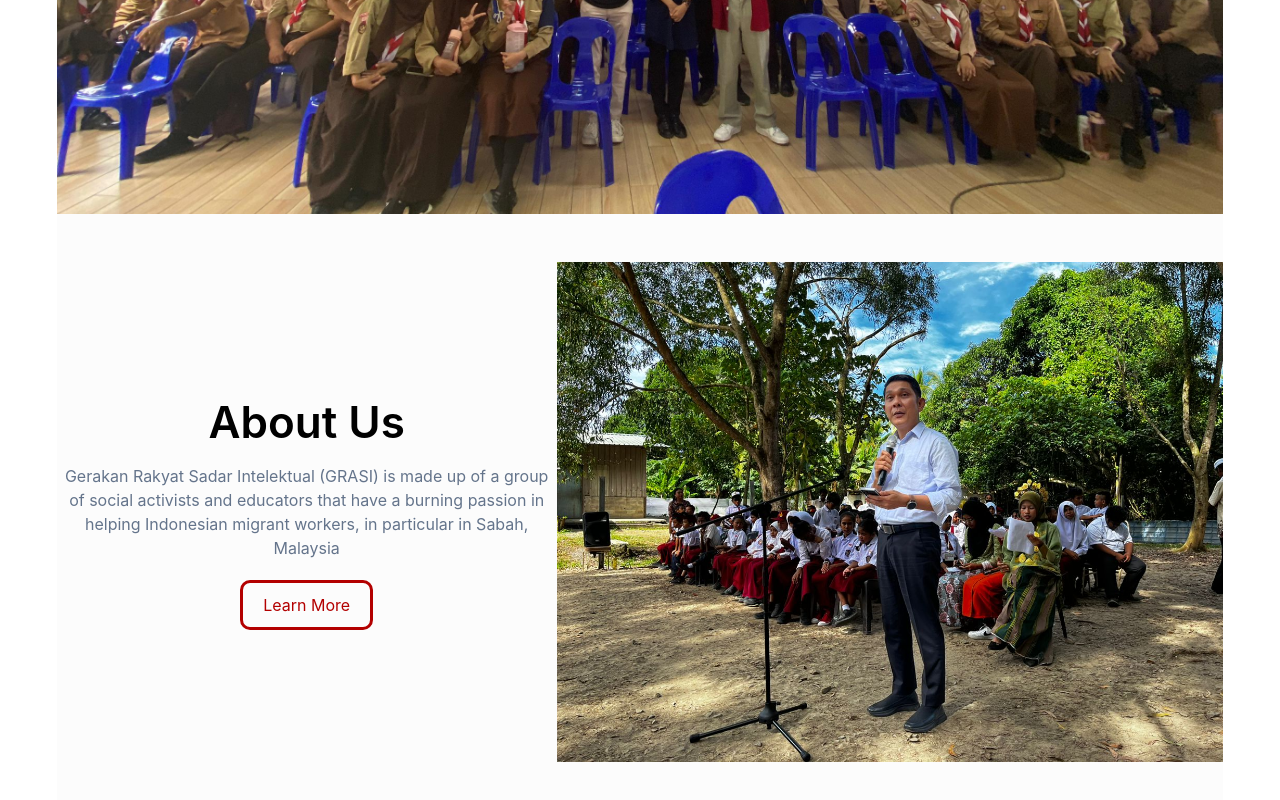
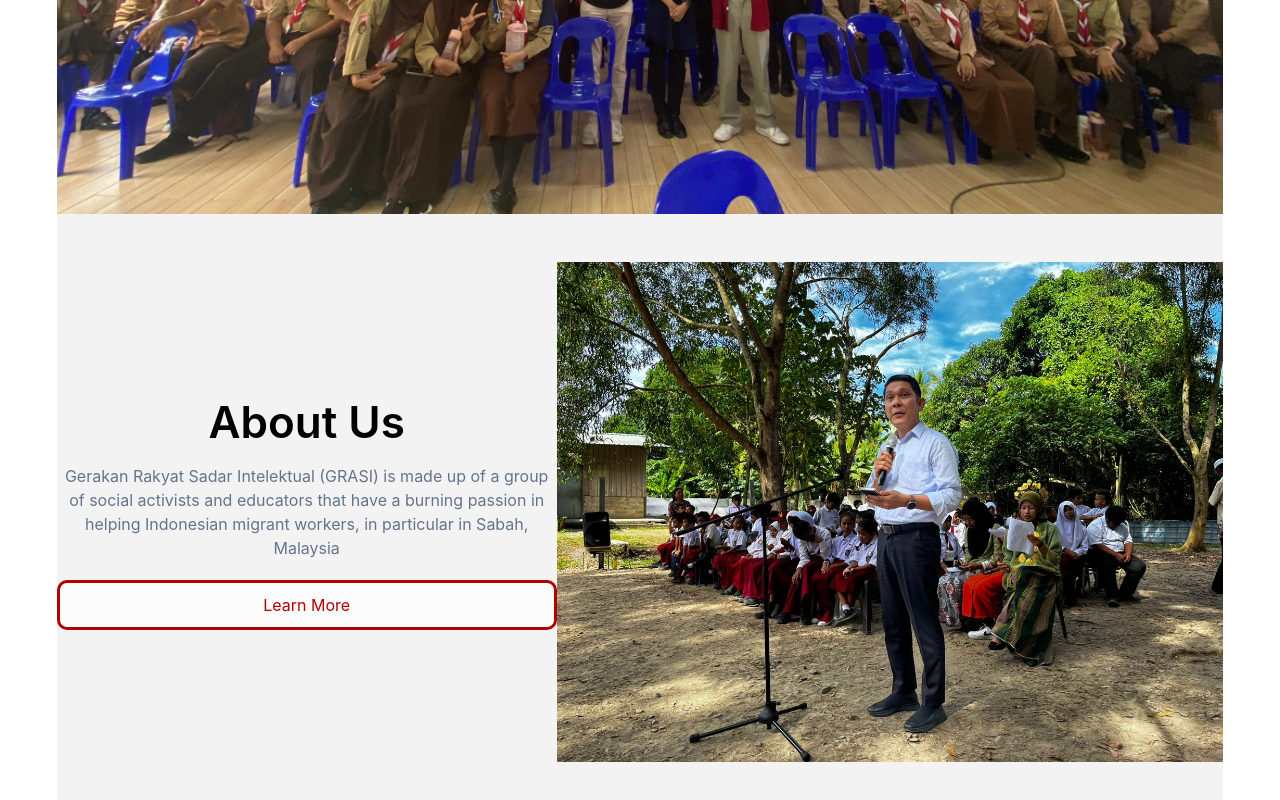
Before and after one commit to TeukuRyanIskandar/grasi-website, a React (Vite) app: page / in a window 1280 px wide. Shown: the part 368-1168 px from the top of the page. Built offline with nearby package versions, Linux system fonts and the light colour scheme.

Commit message:
Changed how the wrapping for the button div was done and also minor CSS change

```diff
--- a/src/components/AboutHome.css
+++ b/src/components/AboutHome.css
@@ -2,7 +2,7 @@
     width: 100%;
     justify-content: space-between;
     display: flex;
-    background-color: #FCFCFC;
+    background-color: #f3f3f3;
     padding: auto;
     text-align: center;
 }
--- a/src/components/AboutHome.tsx
+++ b/src/components/AboutHome.tsx
@@ -10,9 +10,7 @@
                 <div className='paragraph-wrapper'>
                     <p>Gerakan Rakyat Sadar Intelektual (GRASI) is made up of a group of social activists and educators that have a burning passion in helping Indonesian migrant workers, in particular in Sabah, Malaysia</p>
                 </div>
-                <div className='button-wrapper'>
-                    <LearnMoreButton />
-                </div>
+                <LearnMoreButton link="/About"/>
             </div>
             <div className='about-home-img-container'>
                 <img className="about-home-img-" src={AboutHomeImg} alt="Indonesian Students In Classroom" />
```
